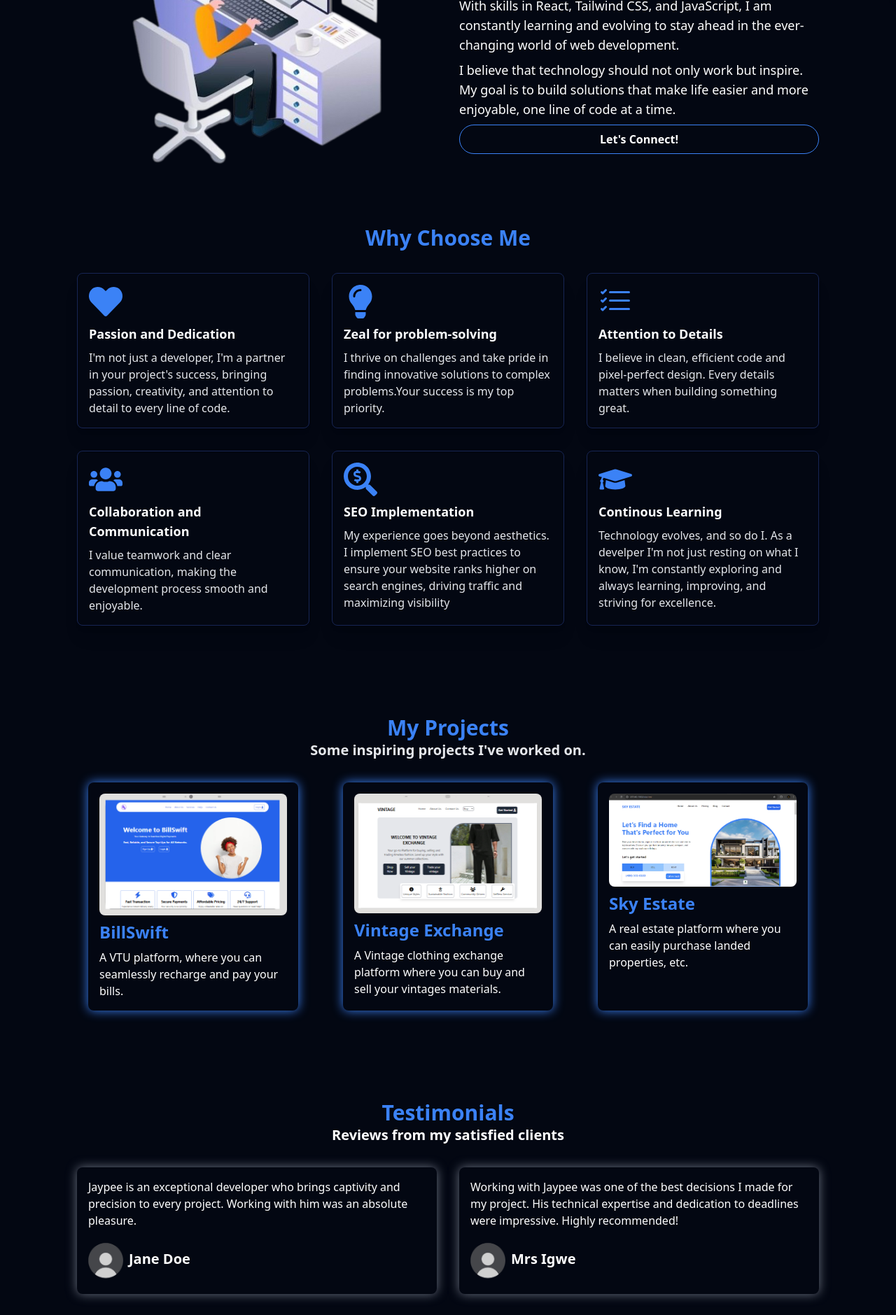
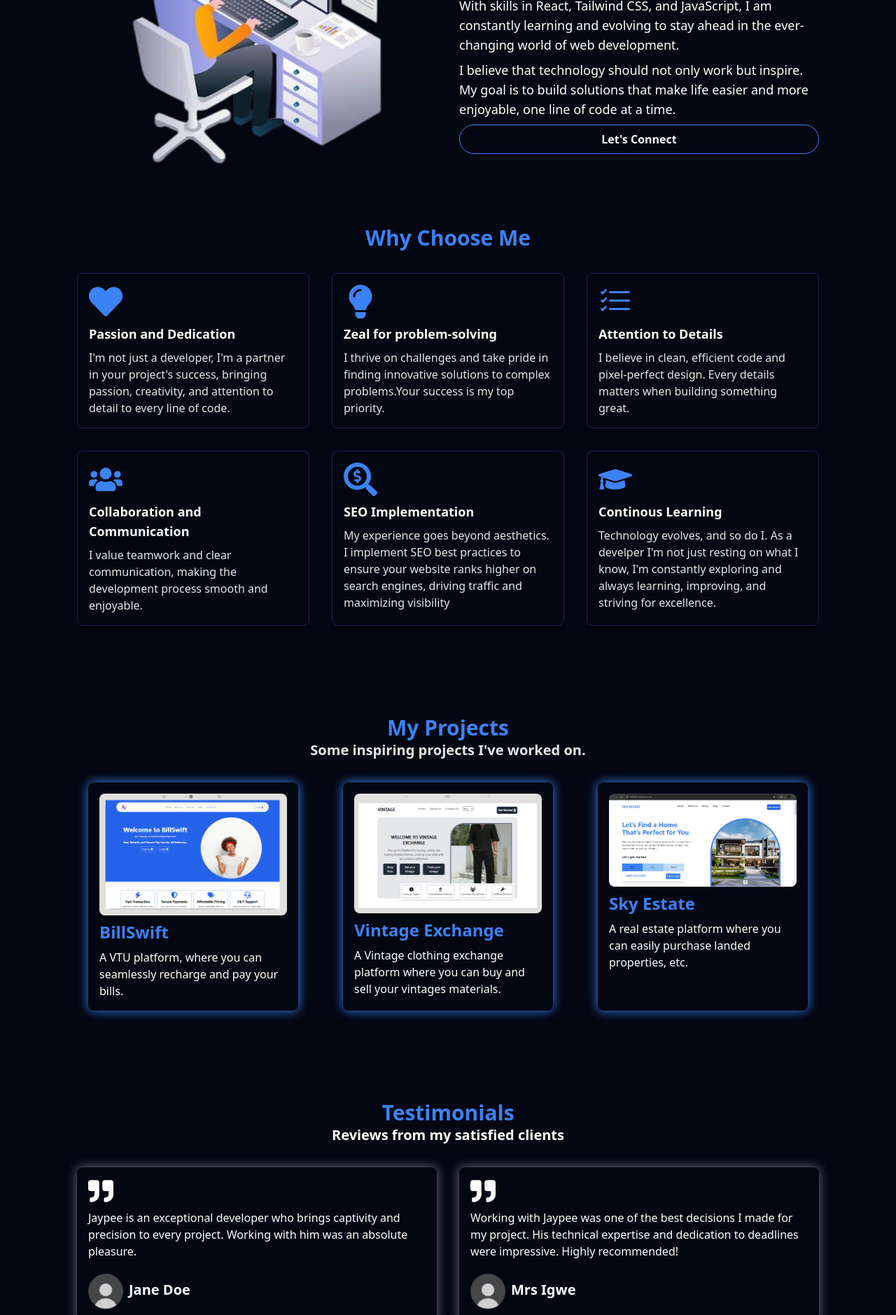
Before and after one commit to Jaypee-28/Jaypee, a React (Vite) app: page / in a window 1280 px wide. Shown: the part 799-2678 px from the top of the page at 70% size. Built offline with nearby package versions, Linux system fonts and the light colour scheme.

Commit message:
third commit

```diff
--- a/src/Components/About.jsx
+++ b/src/Components/About.jsx
@@ -71,7 +71,7 @@ const About = () => {
           <p className=''>I'm a creative frontend developer with expertise in building sleek, responsive, and user-friendly websites. My passion lies in transforming ideas into code and delivering impactful digital solutions.</p>
           <p className='text-lg'>With skills in React, Tailwind CSS, and JavaScript, I am constantly learning and evolving to stay ahead in the ever-changing world of web development.</p>
           <p className='text-lg'>I believe that technology should not only work but inspire. My goal is to build solutions that make life easier and more enjoyable, one line of code at a time.</p>
-          <button className='p-2 px-6 rounded-[40px] border border-blue-500 font-semibold'>Let's Connect!</button>
+          <button className='p-2 px-6 rounded-[40px] border border-blue-500 font-semibold'><a href="https://wa.me/message/L7LUGESAX775M1">Let's Connect</a></button>
         </div>
 
       </div>
--- a/src/Components/Hero.jsx
+++ b/src/Components/Hero.jsx
@@ -21,7 +21,7 @@ const Hero = () => {
             <h1 className='font-semibold md:text-7xl max-md:text-4xl text-blue-500' >Maxwell Johnpaul</h1>
             <p className='font-semibold text-xl'>A Frontend Developer</p>
             <p className='italic'>...Turning ideas into visually stunning and highly functional digital experiences</p>
-            <div className='text-center gap-4 flex max-md:ml-[120px]'>
+            <div className='text-center gap-4 flex max-md:justify-center max-md:ml-[120px]'>
               <motion.button
                 whileHover={{ scale: 1.1 }}
                 whileTap={{ scale: 0.9 }}
--- a/src/Components/Testimonials.jsx
+++ b/src/Components/Testimonials.jsx
@@ -1,6 +1,6 @@
 import React, { useEffect, useState } from 'react'
 import Profile from '../assets/Img/Profile.png'
-import { FaArrowRight, FaArrowLeft } from 'react-icons/fa';
+import { FaArrowRight, FaArrowLeft, FaQuoteRight } from 'react-icons/fa';
 
 
 const Testimonials = () => {
@@ -11,6 +11,7 @@ const Testimonials = () => {
   const Reviews = [
     {
       id: 1,
+      Quote: FaQuoteRight,
       comment: 'Jaypee is an exceptional developer who brings captivity and precision to every project. Working with him was an absolute pleasure.',
       Image: Profile,
       Name: 'Jane Doe',
@@ -19,6 +20,7 @@ const Testimonials = () => {
 
     {
       id: 2,
+      Quote: FaQuoteRight,
       comment: 'Working with Jaypee was one of the best decisions I made for my project. His technical expertise and dedication to deadlines were impressive. Highly recommended!',
       Image: Profile,
       Name: 'Mrs Igwe',
@@ -27,6 +29,7 @@ const Testimonials = () => {
 
     {
       id: 3,
+      Quote: FaQuoteRight,
       comment: 'His attention to details and ability to solve complex problems are unmatched, Highly recommend working with Jaypee.',
       Image: Profile,
       Name: 'John Smith',
@@ -35,6 +38,7 @@ const Testimonials = () => {
 
     {
       id: 4,
+      Quote: FaQuoteRight,
       comment: 'Jaypee ability to take an idea and turn it into a fully functional, user-friendly product is incredible. He goes above and beyond to deliver quality work',
       Image: Profile,
       Name: 'Treasure Mark',
@@ -82,6 +86,8 @@ const Testimonials = () => {
             boxShadow: "0 0 15px #6B7280"
           }} key={card.id} className='flex flex-col gap-2 p-4 shadow-lg shadow-gray-800 rounded-lg'>
 
+            <card.Quote className='text-4xl'/>
+
             <p>{card.comment}</p>
 
             <div className='flex gap-2 items-center'>
```
